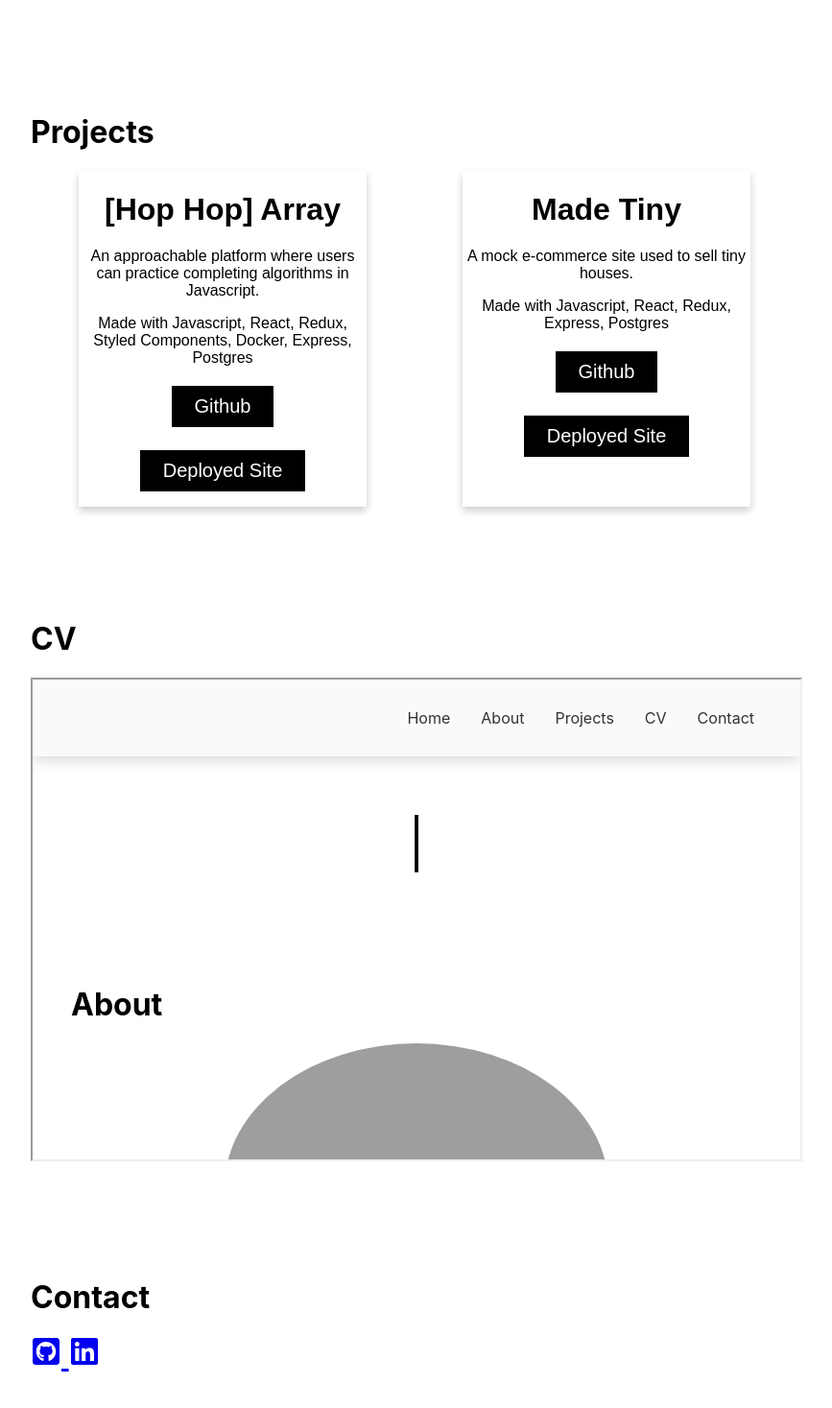
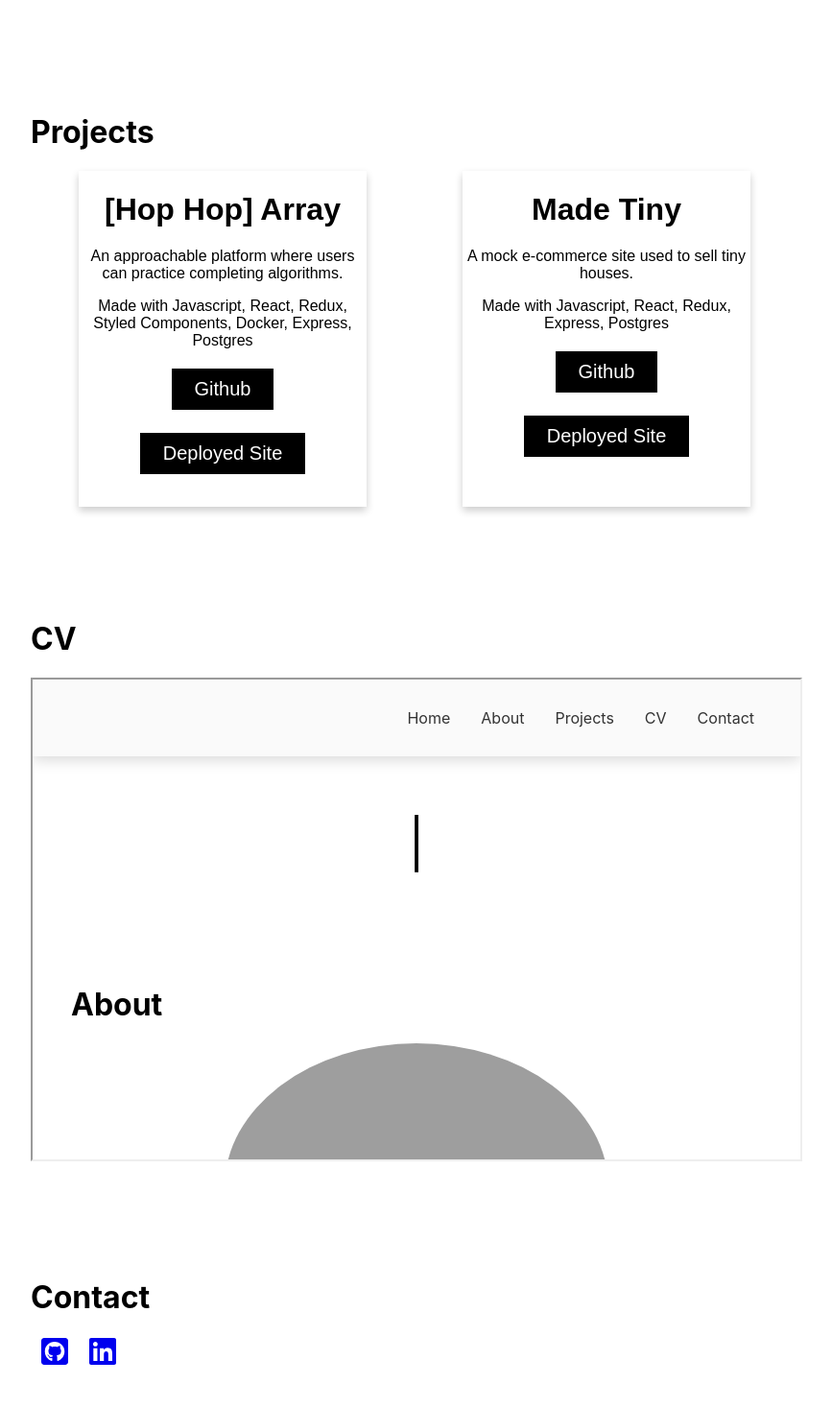
Before and after one commit to LTan9876/LTan9876.github.io, a React (Create React App) app: page / in a window 1280 px wide. Shown: the part 851-2318 px from the top of the page at 96% size, without its empty margins (208-1075 px from the left). Built offline with nearby package versions, Linux system fonts and the light colour scheme.

Commit message:
small fixes to pdf viewer

```diff
--- a/src/App.css
+++ b/src/App.css
@@ -107,7 +107,8 @@ div.cardHolder{
   flex-direction: row;
 }
 
-/* div.buttonHolder{
-  display: flex;
-  align-content: flex-end;
-} */
+h1.iconHolder{
+  display:flex;
+  width: 100px;
+  justify-content: space-around;
+}
--- a/src/Components/Contact.js
+++ b/src/Components/Contact.js
@@ -6,15 +6,14 @@ export default class Contact extends Component {
   render() {
     return (
       <div>
-      <h1>
-        <span >
+      <h1 class = "iconHolder">
+        <span class = "icon">
        <a href = "https://github.com/LTan9876"> <FaGithubSquare /> </a>
        </span>
-       <span>
+       <span class = "icon">
        <a href = "https://www.linkedin.com/in/tlily/"> <FaLinkedin /> </a>
        </span>
       </h1>
-
       </div>
     )
   }
--- a/src/Components/Cv.js
+++ b/src/Components/Cv.js
@@ -7,6 +7,7 @@ export default class Cv extends React.Component {
     return (
       <div>
         <iframe
+        title = 'Lily Tan Resume'
         src = {Pdf}
         width = "100%"
         height = "500px"
--- a/src/Components/Projects.js
+++ b/src/Components/Projects.js
@@ -17,7 +17,7 @@ export default class Projects extends React.Component {
       <div class = 'cardHolder'>
       <div class = 'card'>
         <h1>[Hop Hop] Array</h1>
-        <p>An approachable platform where users can practice completing algorithms in Javascript.</p>
+        <p>An approachable platform where users can practice completing algorithms.</p>
         <p>Made with Javascript, React, Redux, Styled Components, Docker, Express, Postgres</p>
         <div class = 'buttonHolder'>
         <p><a href = "https://github.com/hophoparray/hop_hop_array">Github</a></p>
```
